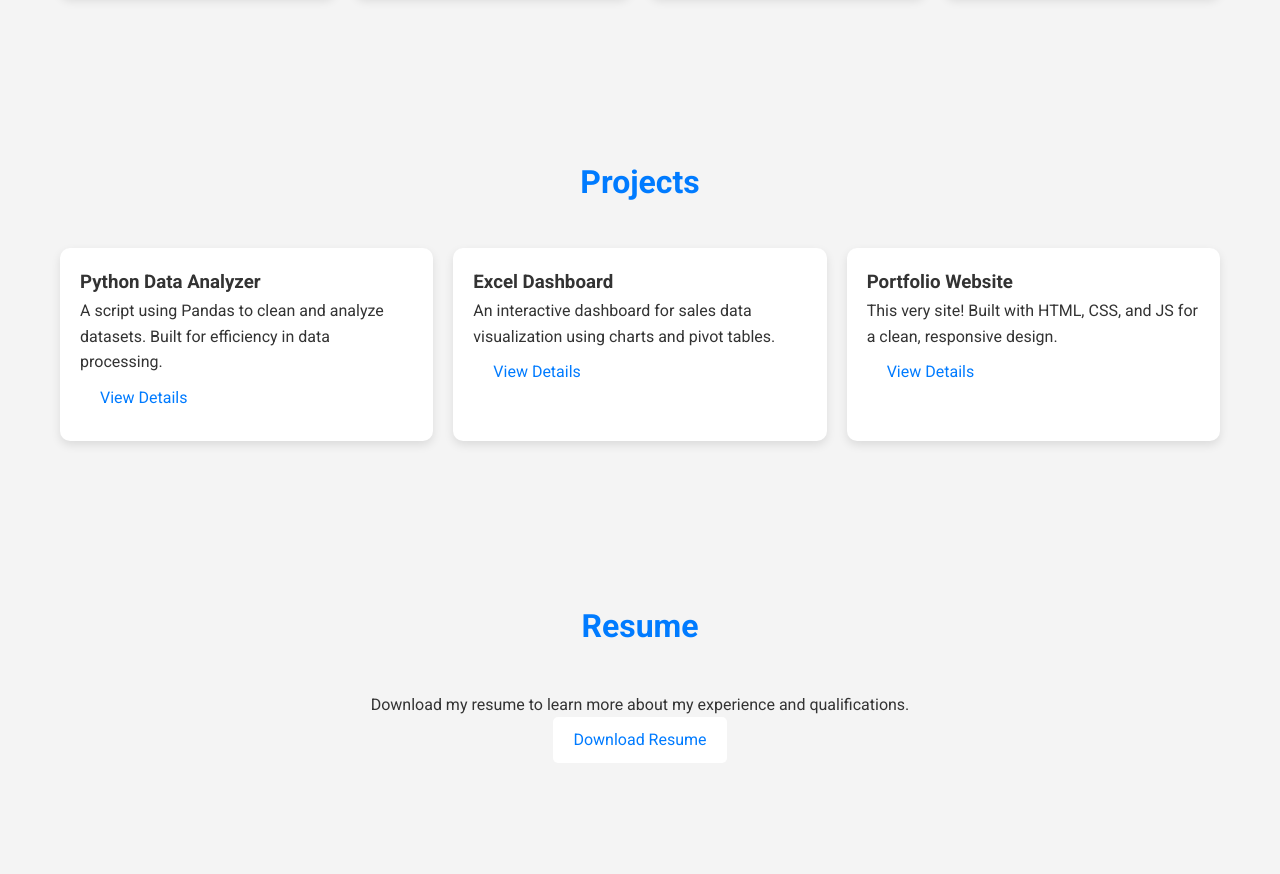
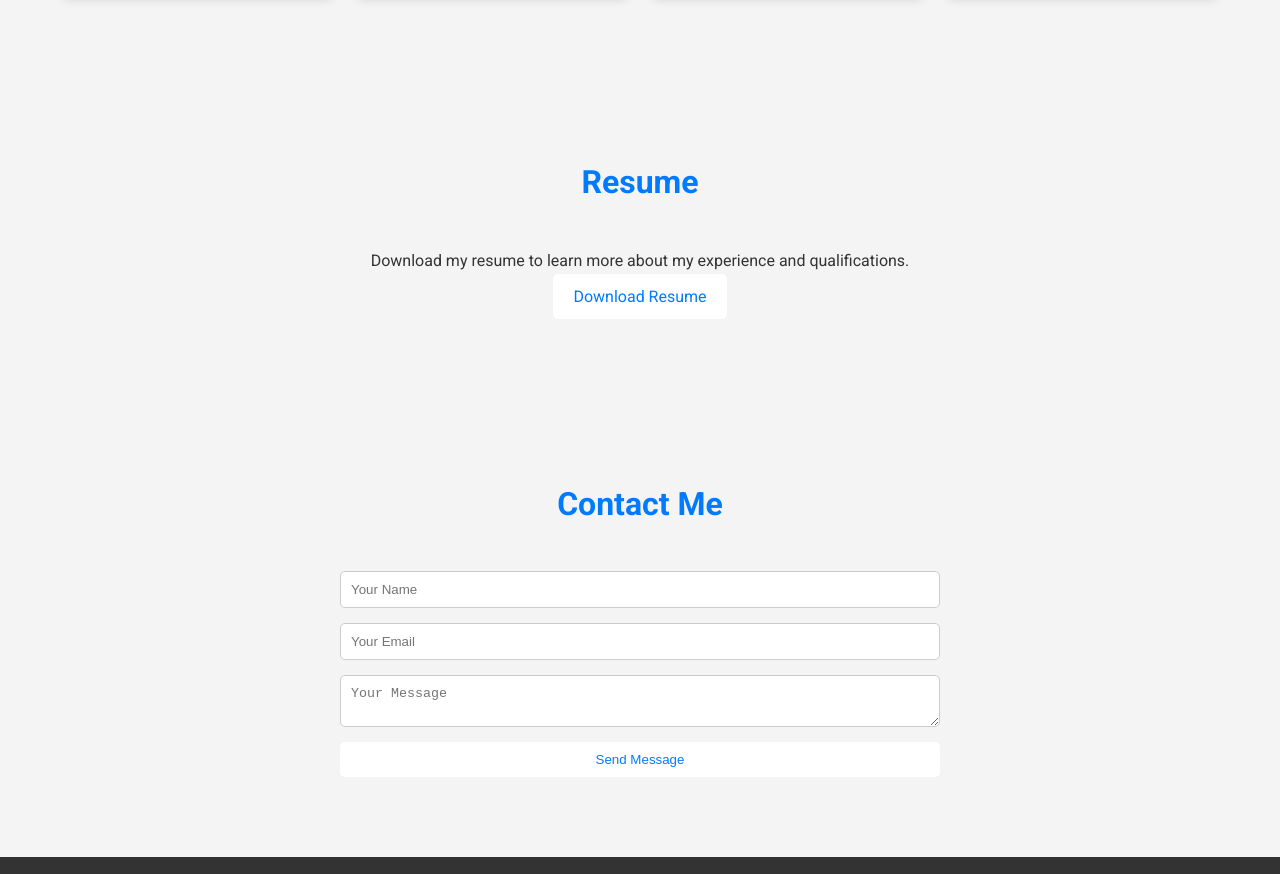
Before and after one commit to fadhilahhusna77-ai/MyProtfolio, a plain HTML site: page index.html in a window 1280 px wide. Shown: the part 1510-2384 px from the top of the page. Drawn offline with Linux system fonts and the light colour scheme.

Commit message:
delete project

```diff
--- a/index.html
+++ b/index.html
@@ -79,32 +79,6 @@
         </div>
     </section>
 
-    <section id="projects" class="fade-in">
-        <div class="container">
-            <h2>Projects</h2>
-            <div class="projects-grid">
-                <div class="project"
-                    onclick="openModal('Python Data Analyzer', 'A script using Pandas to clean and analyze datasets. Built for efficiency in data processing.', '#')">
-                    <h3>Python Data Analyzer</h3>
-                    <p>A script using Pandas to clean and analyze datasets. Built for efficiency in data processing.</p>
-                    <a href="#" class="btn">View Details</a>
-                </div>
-                <div class="project"
-                    onclick="openModal('Excel Dashboard', 'An interactive dashboard for sales data visualization using charts and pivot tables.', '#')">
-                    <h3>Excel Dashboard</h3>
-                    <p>An interactive dashboard for sales data visualization using charts and pivot tables.</p>
-                    <a href="#" class="btn">View Details</a>
-                </div>
-                <div class="project"
-                    onclick="openModal('Portfolio Website', 'This very site! Built with HTML, CSS, and JS for a clean, responsive design.', '#')">
-                    <h3>Portfolio Website</h3>
-                    <p>This very site! Built with HTML, CSS, and JS for a clean, responsive design.</p>
-                    <a href="#" class="btn">View Details</a>
-                </div>
-            </div>
-        </div>
-    </section>
-
     <section id="resume" class="fade-in">
         <div class="container">
             <h2>Resume</h2>
```
